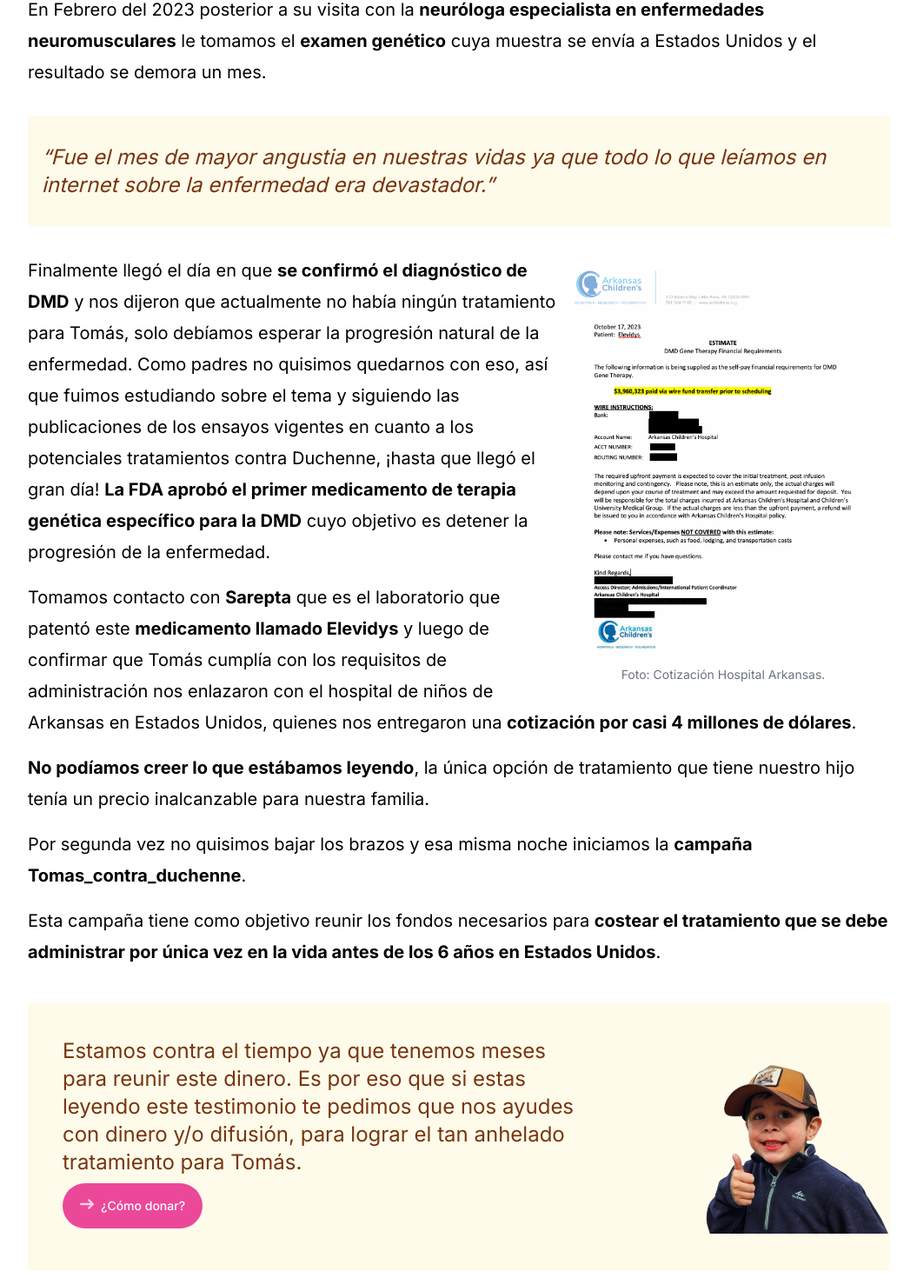
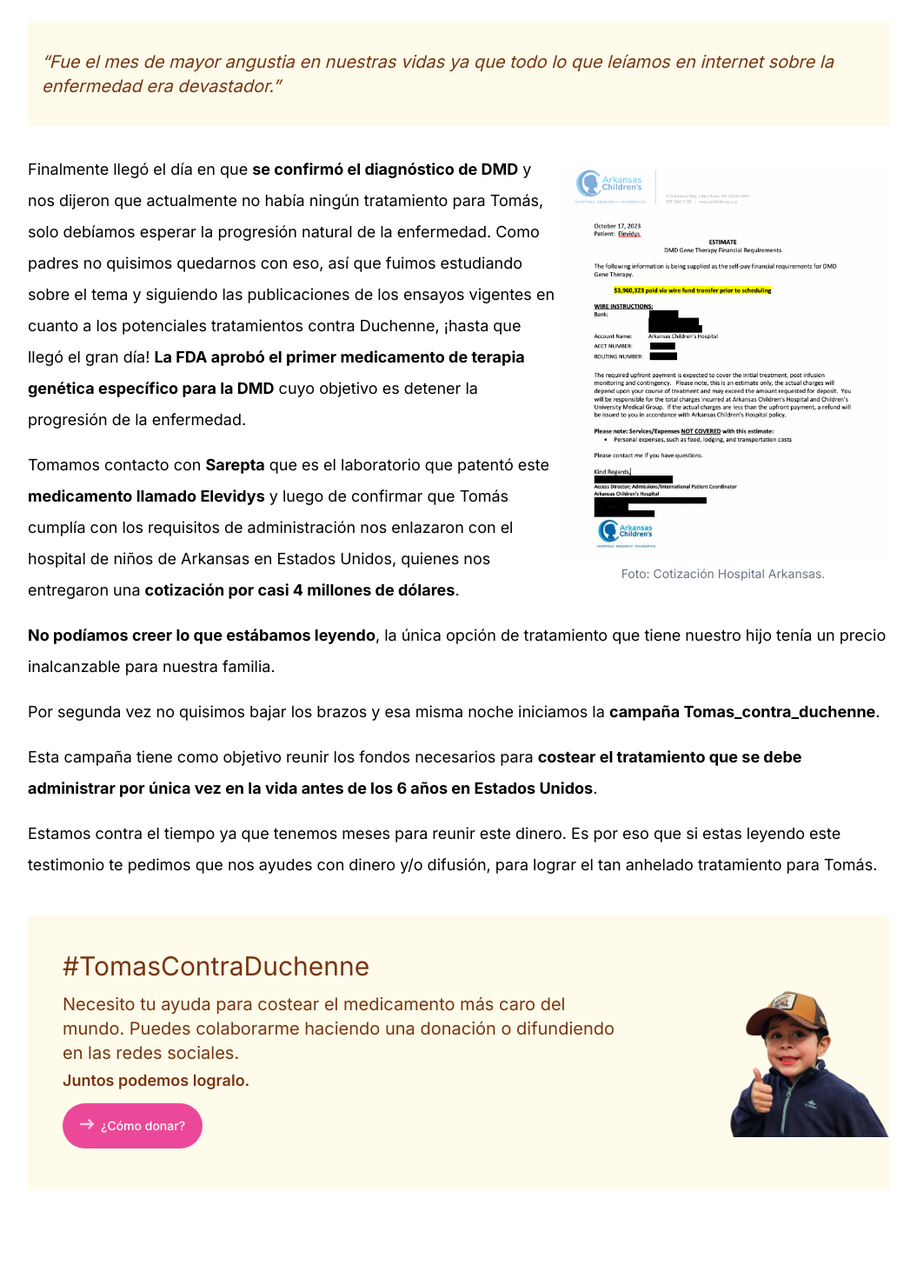
Before and after one commit to dalvaradotey/tomas, a Next.js app: page /testimonio in a window 1280 px wide. Shown: the part 839-2309 px from the top of the page at 87% size, without its empty margins (112-1167 px from the left). Built offline with nearby package versions, Linux system fonts and the light colour scheme.

Commit message:
ADD: banner

```diff
--- a/src/app/donar/page.tsx
+++ b/src/app/donar/page.tsx
@@ -1,6 +1,7 @@
 "use client";
 
 import AidMethods from "@/components/AidMethods";
+import Banner from "@/components/Banner";
 
 export default function Donar() {
   return (
@@ -14,6 +15,9 @@
       <div className="grid grid-cols-1 gap-4 my-2 md:grid-cols-4 md:gap-10 md:my-5">
         <AidMethods />
       </div>
+      <div className="mt-20">
+        <Banner />
+      </div>
     </div>
   )
 }
--- a/src/app/testimonio/page.tsx
+++ b/src/app/testimonio/page.tsx
@@ -3,11 +3,12 @@
 import Elevidys from '../../../public/elevidys.png'
 import TomasPNG from '../../../public/tomas.png'
 import Link from 'next/link';
+import Banner from '@/components/Banner';
 
 export default function Testimonio() {
   return (
     <>
-      <div className="md:py-24 md:px-36 text-xl leading-9">
+      <div className="md:py-24 md:px-36 text-lg leading-9">
         <div className="hidden md:block md:float-left pr-10">
           <Image
             src={TomasFamiliaNieve}
@@ -17,7 +18,7 @@
           />
           <p className="text-sm text-center text-gray-500 mt-2">Foto: Alex, Tomás, Camila y Erwin.</p>
         </div>
-        <h2 className="text-3xl font-semibold md:font-bold mx-4 my-2 md:my-0">Somos Alex y Camila, padres de Tomás y Erwin.</h2>
+        <h1 className="text-3xl font-semibold mx-4 my-2 md:my-0">Somos Alex y Camila, padres de Tomás y Erwin.</h1>
         <div className="md:hidden mb-4">
           <Image
             src={TomasFamiliaNieve}
@@ -28,12 +29,12 @@
           <p className="text-sm text-center text-gray-500 mt-2">Foto: Alex, Tomás, Camila y Erwin.</p>
         </div>
         <div className="space-y-4 space-x-4 md:space-x-0">
-          <p className="mt-2 text-2xl text-center md:text-left">Este es nuestro testimonio.</p>
+          <h2 className="mt-2 text-2xl text-center md:text-left">Este es nuestro testimonio.</h2>
           <p><strong>Tomás es nuestro hijo mayor de 5 años</strong>, nació en el año 2018 sin ninguna complicación, fue cumpliendo sus etapas del desarrollo de forma normal y con muy buena salud. Alrededor de los 3 años y medio desde el colegio <strong>nos derivaron a terapeuta ocupacional por algunos problemas motores</strong> que pesquisaron al compararlo con los demás niños y fue el Terapeuta quien luego de su evaluación <strong>nos dijo que tenía un retraso motor severo según la puntuación de sus escalas</strong>, así que iniciamos sesiones de terapia ocupacional para nivelar su retraso, pero al pasar los meses no vimos avances y es en ese momento en donde partió nuestra preocupación.</p>
           <p>Lo llevamos a <strong>un Traumatólogo infantil</strong> quien luego de su examen físico y exámenes de sangre <strong>nos dijo que Tomás tenía Distrofia Muscular de Duchenne (DMD)</strong> pero que este diagnóstico debía ser confirmado con un examen genético y que <strong>su evaluación debía continuar con la especialidad de Neurología</strong>.</p>
           <p>En Febrero del 2023 posterior a su visita con la <strong>neuróloga especialista en enfermedades neuromusculares</strong> le tomamos el <strong>examen genético</strong> cuya muestra se envía a Estados Unidos y el resultado se demora un mes.</p>
         </div>
-        <p className="my-8 md:text-2xl italic bg-amber-50 text-amber-900 leading-8 px-4 py-8">&ldquo;Fue el mes de mayor angustia en nuestras vidas ya que todo lo que leíamos en internet sobre la enfermedad era devastador.&rdquo;</p>
+        <p className="my-8 md:text-xl italic bg-amber-50 text-amber-900 leading-8 px-4 py-8">&ldquo;Fue el mes de mayor angustia en nuestras vidas ya que todo lo que leíamos en internet sobre la enfermedad era devastador.&rdquo;</p>
         <div className="space-y-4 space-y-4 space-x-4 md:space-x-0">
           <div className="float-right hidden md:block">
             <Image
@@ -58,32 +59,10 @@
           </div>
           <p>Por segunda vez no quisimos bajar los brazos y esa misma noche iniciamos la <strong>campaña Tomas_contra_duchenne</strong>.</p>
           <p>Esta campaña tiene como objetivo reunir los fondos necesarios para <strong>costear el tratamiento que se debe administrar por única vez en la vida antes de los 6 años en Estados Unidos</strong>.</p>
+          <p>Estamos contra el tiempo ya que tenemos meses para reunir este dinero. Es por eso que si estas leyendo este testimonio te pedimos que nos ayudes con dinero y/o difusión, para lograr el tan anhelado tratamiento para Tomás.</p>
         </div>
-        <div className="md:flex bg-amber-50 items-center mt-10">
-          <div className="w-5/8 p-10">
-            <p className="text-xl md:text-2xl text-amber-900">
-              Estamos contra el tiempo ya que tenemos meses para reunir este dinero. Es por eso que si estas leyendo este testimonio te pedimos que nos ayudes con dinero y/o difusión, para lograr el tan anhelado tratamiento para Tomás.
-            </p>
-            <div className="w-fit mt-4 md:mt-0">
-              <Link
-                href="/donar"
-                className="flex text-white bg-pink-500 hover:bg-pink-600 focus:outline-none font-medium rounded-full text-sm px-3 py-4 md:px-5 md:py-4 text-center me-2 mb-2 transition duration-700 ease-in-out mt-2"
-              >
-                <svg className="w-4 h-4 md:w-4 md:h-4 text-pink-200" aria-hidden="true" xmlns="http://www.w3.org/2000/svg" fill="none" viewBox="0 0 14 10">
-                  <path stroke="currentColor" strokeLinecap="round" strokeLinejoin="round" strokeWidth="2" d="M1 5h12m0 0L9 1m4 4L9 9"></path>
-                </svg>
-                <span className="md:text-md ml-2">¿Cómo donar?</span>
-              </Link>
-            </div>
-          </div>
-          <div className="w-3/8">
-            <Image
-              src={TomasPNG}
-              className="md:w-screen"
-              alt="Alex, Tomás, Camila y Erwin en la nieve"
-              quality={100}
-            />
-          </div>
+        <div className="mt-10">
+          <Banner />
         </div>
       </div>
     </>
--- /dev/null
+++ b/src/components/Banner.tsx
@@ -0,0 +1,34 @@
+import Link from "next/link";
+import TomasPNG from "../../public/tomas.png";
+import Image from 'next/image';
+
+export default function Banner () {
+  return (
+    <div className="md:flex bg-amber-50 text-amber-900 items-center">
+      <div className="w-5/8 p-10">
+        <h3 className="text-2xl md:text-3xl mb-3">#TomasContraDuchenne</h3>
+        <p className="text-xl">Necesito tu ayuda para costear el medicamento más caro del mundo. Puedes colaborarme haciendo una donación o difundiendo en las redes sociales.</p>
+        <p className="font-semibold">Juntos podemos logralo.</p>
+        <div className="w-fit mt-4 md:mt-0">
+          <Link
+            href="/donar"
+            className="flex text-white bg-pink-500 hover:bg-pink-600 focus:outline-none font-medium rounded-full text-sm px-3 py-4 md:px-5 md:py-4 text-center me-2 mb-2 transition duration-700 ease-in-out mt-2"
+          >
+            <svg className="w-4 h-4 md:w-4 md:h-4 text-pink-200" aria-hidden="true" xmlns="http://www.w3.org/2000/svg" fill="none" viewBox="0 0 14 10">
+              <path stroke="currentColor" strokeLinecap="round" strokeLinejoin="round" strokeWidth="2" d="M1 5h12m0 0L9 1m4 4L9 9"></path>
+            </svg>
+            <span className="md:text-md ml-2">¿Cómo donar?</span>
+          </Link>
+        </div>
+      </div>
+      <div className="w-3/8">
+        <Image
+          src={TomasPNG}
+          className=""
+          alt="Alex, Tomás, Camila y Erwin en la nieve"
+          quality={100}
+        />
+      </div>
+    </div>
+  )
+}
```
